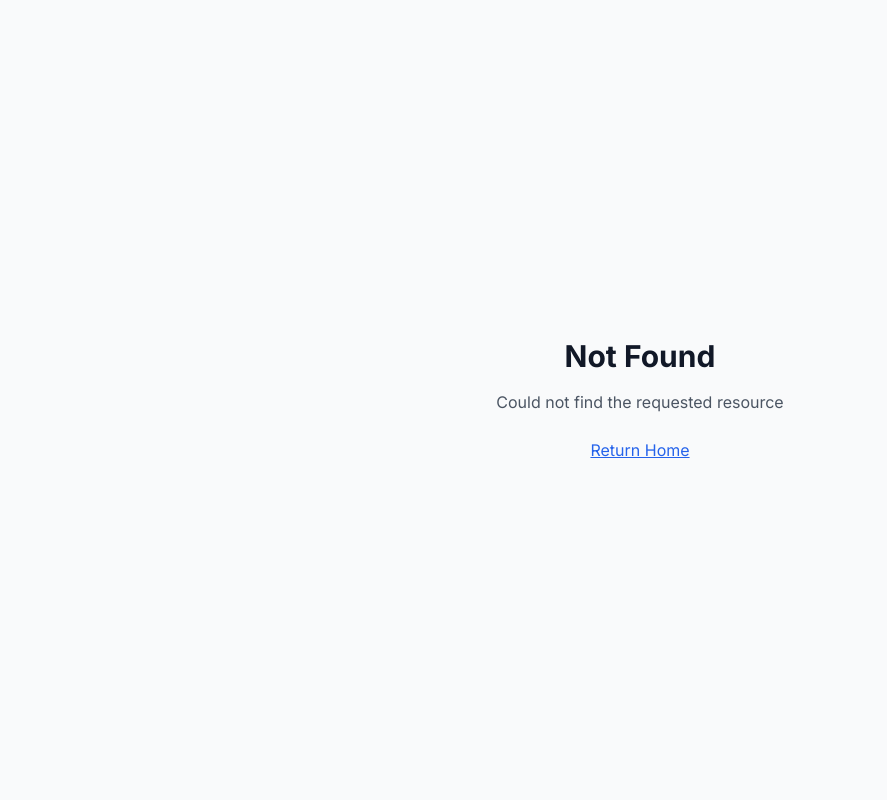
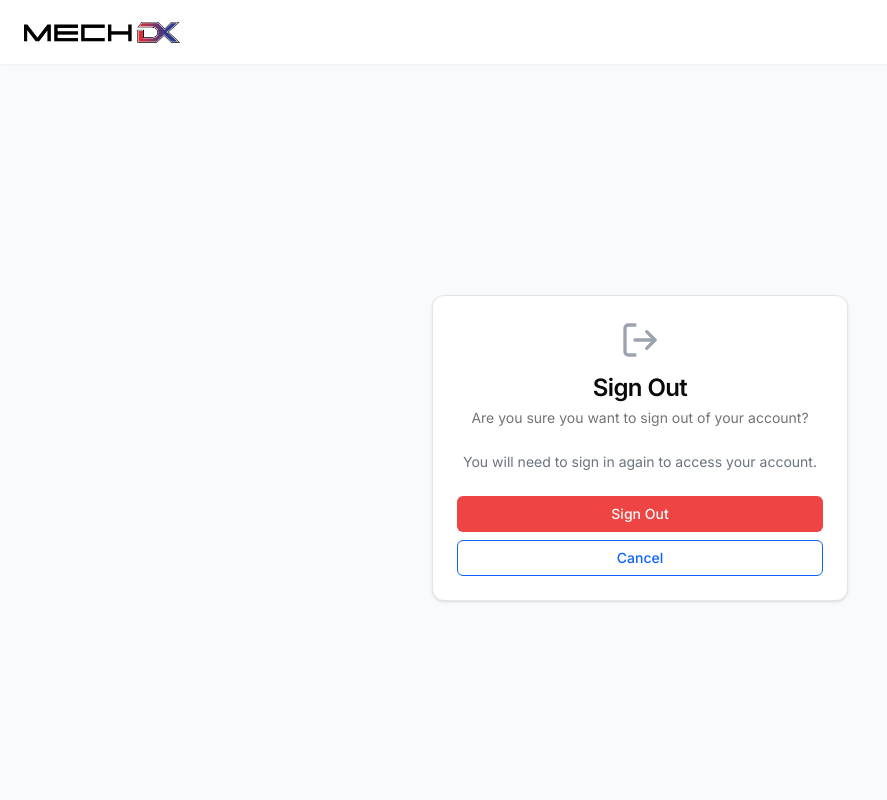
Before and after one commit to akoleti/devmechdx, a Next.js app: page /logout in a window 1280 px wide. Before the commit this address had no page. Shown: the top 800 px of the page, without its empty margins (0-887 px from the left). Built offline with nearby package versions, Linux system fonts and the light colour scheme.

Commit message:
added logout

```diff
--- /dev/null
+++ b/app/(auth)/logout/page.tsx
@@ -0,0 +1,89 @@
+'use client';
+
+import { useState, useEffect } from 'react';
+import { signOut } from 'next-auth/react';
+import { useRouter } from 'next/navigation';
+import { Button } from '@/components/ui/button';
+import { Card, CardContent, CardDescription, CardFooter, CardHeader, CardTitle } from '@/components/ui/card';
+import { LogOut, AlertTriangle, Loader2 } from 'lucide-react';
+
+export default function LogoutPage() {
+  const [isLoggingOut, setIsLoggingOut] = useState(false);
+  const [error, setError] = useState<string | null>(null);
+  const router = useRouter();
+
+  const handleLogout = async () => {
+    try {
+      setIsLoggingOut(true);
+      setError(null);
+
+      // Sign out and redirect to login page
+      await signOut({
+        redirect: false,
+        // Don't auto-redirect here as we want to handle it ourselves
+      });
+
+      router.push('/');
+    } catch (error) {
+      console.error('Logout error:', error);
+      setError('There was an error signing out. Please try again.');
+      setIsLoggingOut(false);
+    }
+  };
+
+  const handleCancel = () => {
+    router.back(); // Go back to the previous page
+  };
+
+  return (
+    <div className="flex min-h-screen items-center justify-center bg-gray-50 px-4 py-12">
+      <Card className="w-full max-w-md">
+        <CardHeader className="space-y-1">
+          <div className="flex items-center justify-center mb-2">
+            <LogOut className="h-10 w-10 text-gray-400" />
+          </div>
+          <CardTitle className="text-2xl text-center">Sign Out</CardTitle>
+          <CardDescription className="text-center">
+            Are you sure you want to sign out of your account?
+          </CardDescription>
+        </CardHeader>
+        <CardContent>
+          {error && (
+            <div className="mb-4 flex items-center rounded-md border border-red-200 bg-red-50 p-3 text-red-700">
+              <AlertTriangle className="mr-2 h-5 w-5" />
+              <span>{error}</span>
+            </div>
+          )}
+          <p className="text-center text-sm text-gray-500">
+            You will need to sign in again to access your account.
+          </p>
+        </CardContent>
+        <CardFooter className="flex flex-col gap-2">
+          <Button
+            onClick={handleLogout}
+            disabled={isLoggingOut}
+            className="w-full"
+            variant="destructive"
+          >
+            {isLoggingOut ? (
+              <>
+                <Loader2 className="mr-2 h-4 w-4 animate-spin" />
+                Signing out...
+              </>
+            ) : (
+              'Sign Out'
+            )}
+          </Button>
+          <Button
+            onClick={handleCancel}
+            variant="outline"
+            className="w-full"
+            disabled={isLoggingOut}
+          >
+            Cancel
+          </Button>
+        </CardFooter>
+      </Card>
+    </div>
+  );
+}
--- a/components/navigation/FunctionalNavbar.tsx
+++ b/components/navigation/FunctionalNavbar.tsx
@@ -3,6 +3,7 @@
 import Link from 'next/link';
 import { useState, useEffect } from 'react';
 import { usePathname } from 'next/navigation';
+import { signOut } from 'next-auth/react';
 import {
   Search,
   Bell,
@@ -18,6 +19,7 @@ import {
   Users2Icon,
   ShieldCheck,
   Building,
+  LogOut,
 } from 'lucide-react';
 import { Button } from '@/components/ui/button';
 import {
@@ -61,6 +63,11 @@ export default function FunctionalNavbar() {
   const [searchQuery, setSearchQuery] = useState('');
   const [hasNotifications, setHasNotifications] = useState(true);
   const pathname = usePathname();
+
+  // Handle logout function
+  const handleLogout = async () => {
+    await signOut({ redirect: true, callbackUrl: '/' });
+  };
 
   // Close the mobile menu when path changes
   useEffect(() => {
@@ -187,7 +194,12 @@ export default function FunctionalNavbar() {
                 </Link>
               </DropdownMenuItem>
               <DropdownMenuSeparator />
-              <DropdownMenuItem>Log out</DropdownMenuItem>
+              <DropdownMenuItem
+                onClick={handleLogout}
+                className="cursor-pointer"
+              >
+                <LogOut className="mr-2 h-4 w-4" /> Log out
+              </DropdownMenuItem>
             </DropdownMenuContent>
           </DropdownMenu>
 
```
